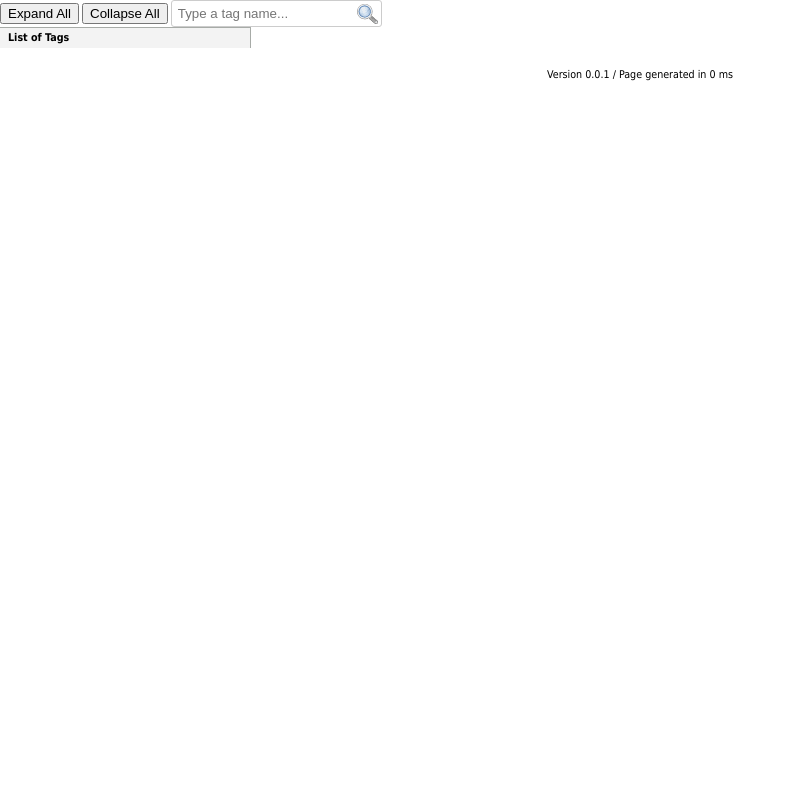
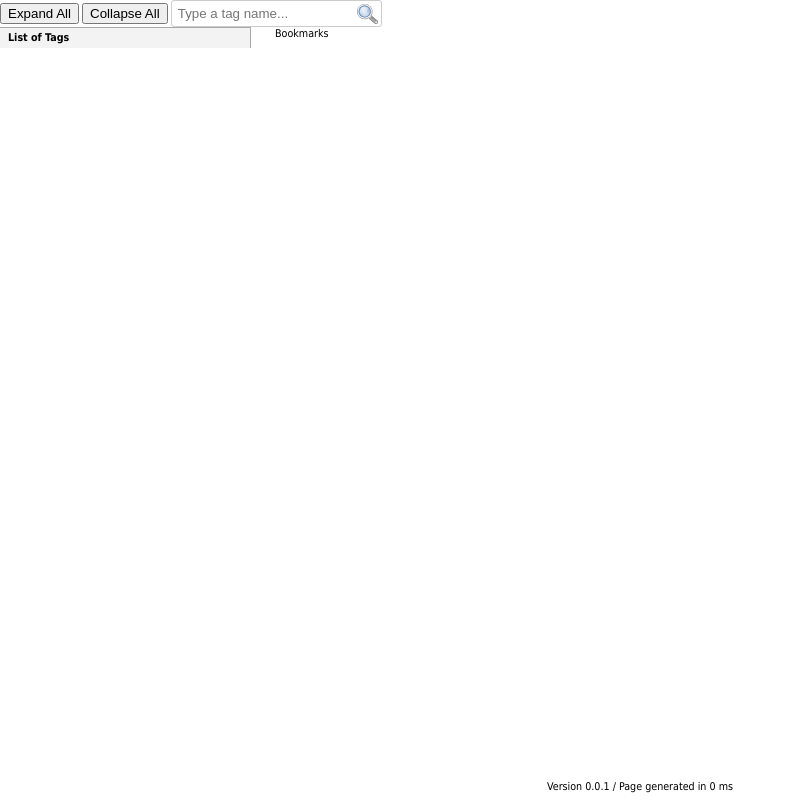
Before and after one commit to ingelres/RBM, a PHP site: page / in a window 1280 px wide. Shown: the whole page, without its empty margins (0-796 px from the left). Run offline with PHP 8.4, Linux system fonts and the light colour scheme; some libraries are stand-ins or nearby versions.

Commit message:
Placeholder for bookmarks

```diff
--- a/css/rbm.css
+++ b/css/rbm.css
@@ -26,9 +26,14 @@ input[type="text"] {
 
 #css-explorer {
     width: 250px;
+    float: left;
     border: 0 solid #A7ABA7;
     border-width: 1px 1px 0 0;
     background-color: #F3F3F3;
+}
+
+#css-bookmarks {
+    margin-left: 275px;
 }
 
 .css-explorer-item {
@@ -128,6 +133,9 @@ input[type="text"] {
 
 /* Footer of the page */
 #css-footer {
-    margin-top: 20px;
+    position: fixed;
+    bottom: 0;
+    width: 100%;
+    height: 20px;
     text-align: center;
 }
--- a/index.php
+++ b/index.php
@@ -73,12 +73,21 @@
         <button onclick="libexp.collapseAll()">Collapse All</button>
         <input type="text" id="css-search-by-tag" placeholder="<?=_("Type a tag name...")?>"/>
 
-        <div id="css-explorer">
-            <!-- Root tag, the top-level tags are created dynamically by the JS code -->
-            <div id="css-explorer-item-0" class="css-explorer-item">
-                <div class="css-explorer-toolbox"></div>
-                <div class="css-explorer-tag-name css-explorer-root"><?=_("List of Tags")?></div>
+        <div id="css-content">
+
+            <!-- Tag explorer: Only the root tag is statically created -->
+            <div id="css-explorer">
+                <div id="css-explorer-item-0" class="css-explorer-item">
+                    <div class="css-explorer-toolbox"></div>
+                    <div class="css-explorer-tag-name css-explorer-root"><?=_("List of Tags")?></div>
+                </div>
             </div>
+
+            <!-- List of bookmarks -->
+            <div id="css-bookmarks">
+                Bookmarks
+            </div>
+
         </div>
 
         <div id="css-footer">
```
